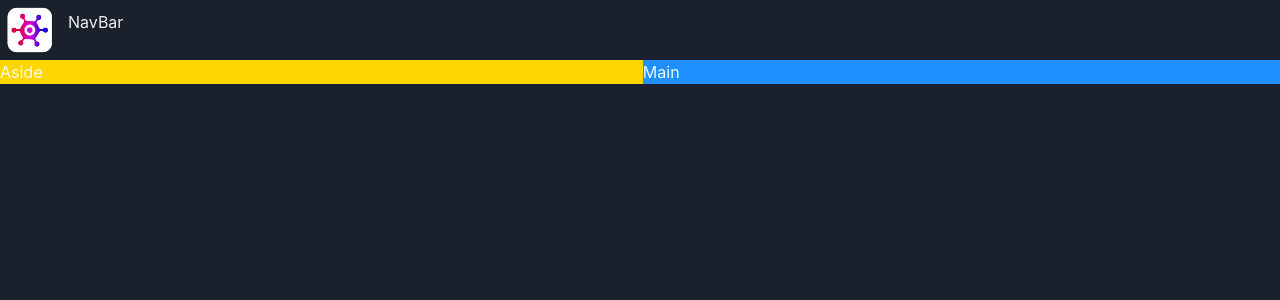
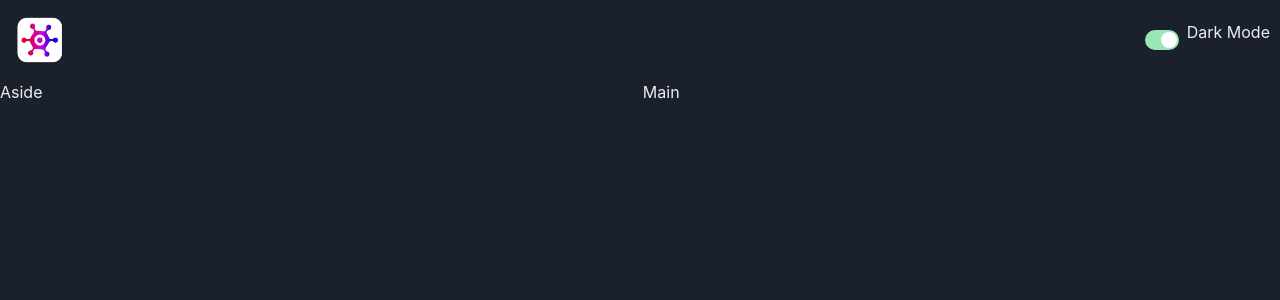
Before and after one commit to Joel-Burget/react-project, a React (Vite) app: page / in a window 1280 px wide. Shown: the top 300 px of the page. Built offline with nearby package versions, Linux system fonts and the light colour scheme.

Commit message:
built color mode switch

```diff
--- a/src/App.tsx
+++ b/src/App.tsx
@@ -13,13 +13,9 @@
         <NavBar />
       </GridItem>
       <Show above="lg">
-        <GridItem area="aside" bg="gold">
-          Aside
-        </GridItem>
+        <GridItem area="aside">Aside</GridItem>
       </Show>
-      <GridItem area="main" bg="dodgerblue">
-        Main
-      </GridItem>
+      <GridItem area="main">Main</GridItem>
     </Grid>
   );
 }
--- /dev/null
+++ b/src/components/ColorModeSwitch.tsx
@@ -0,0 +1,18 @@
+import { HStack, Switch, Text, useColorMode } from "@chakra-ui/react";
+
+const ColorModeSwitch = () => {
+  const { toggleColorMode, colorMode } = useColorMode();
+
+  return (
+    <HStack>
+      <Switch
+        colorScheme="green"
+        isChecked={colorMode === "dark"}
+        onChange={toggleColorMode}
+      ></Switch>
+      <Text>Dark Mode</Text>
+    </HStack>
+  );
+};
+
+export default ColorModeSwitch;
--- a/src/components/NavBar.tsx
+++ b/src/components/NavBar.tsx
@@ -1,11 +1,12 @@
-import { HStack, Image, Text } from "@chakra-ui/react";
+import { HStack, Image } from "@chakra-ui/react";
 import logo from "../assets/logo.webp";
+import ColorModeSwitch from "./ColorModeSwitch";
 
 const NavBar = () => {
   return (
-    <HStack>
+    <HStack justifyContent={"space-between"} padding={"10px"}>
       <Image src={logo} boxSize="60px" />
-      <Text>NavBar</Text>
+      <ColorModeSwitch />
     </HStack>
   );
 };
```
